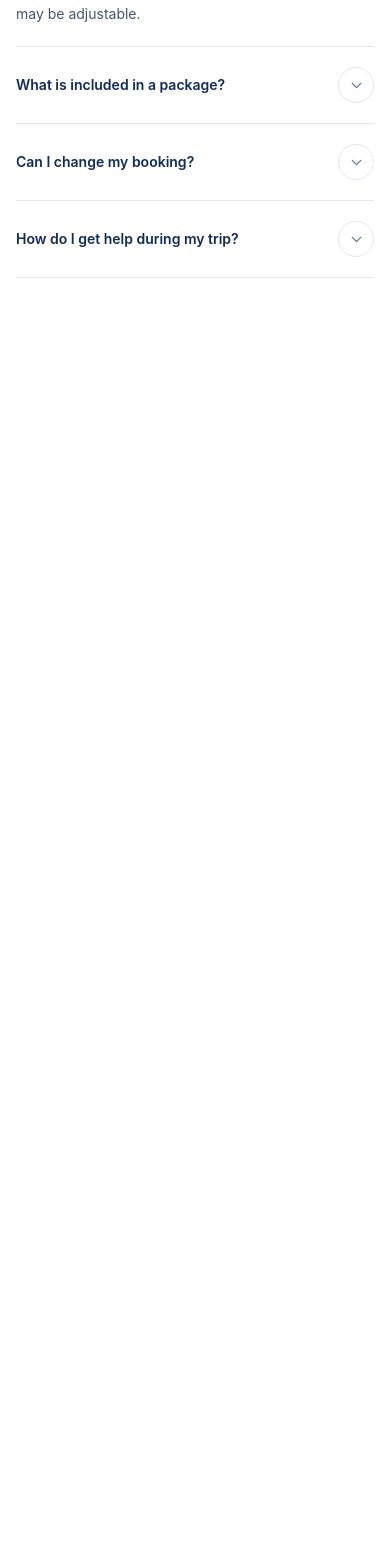
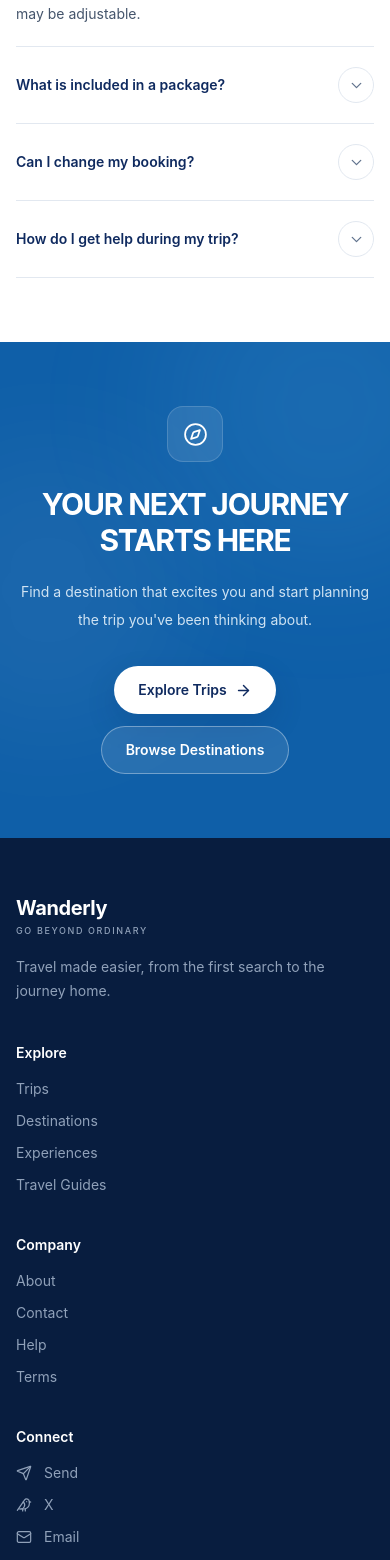
Before and after one commit to hashimwisamsami-arch/wanderly, a React (Vite) app: page / in a window 390 px wide. Shown: the part 10440-12000 px from the top of the page. Before the commit the page ends 10782 px from the top, so only its background shows below. Built offline with nearby package versions, Linux system fonts and the light colour scheme.

Commit message:
Add Footer and FinalCTA components to Home page

```diff
--- a/src/components/layout/Footer.jsx
+++ b/src/components/layout/Footer.jsx
@@ -0,0 +1,137 @@
+import { Send, Mail, Bird } from "lucide-react";
+import { NavLink } from "react-router-dom";
+
+const exploreLinks = [
+  { label: "Trips", to: "/trips" },
+  { label: "Destinations", to: "/destinations" },
+  { label: "Experiences", to: "/trips" },
+  { label: "Travel Guides", to: "/destinations" },
+];
+
+const companyLinks = [
+  { label: "About", to: "/about" },
+  { label: "Contact", to: "/contact" },
+  { label: "Help", to: "/contact" },
+  { label: "Terms", to: "/contact" },
+];
+
+const socialLinks = [
+  {
+    label: "Send ",
+    href: "#",
+    icon: Send,
+  },
+
+  {
+    label: "X",
+    href: "#",
+    icon: Bird,
+  },
+  {
+    label: "Email",
+    href: "mailto:hello@wanderly.com",
+    icon: Mail,
+  },
+];
+
+function FooterLink({ to, children }) {
+  return (
+    <NavLink
+      to={to}
+      className="text-sm text-slate-400 transition-colors duration-200 hover:text-white focus-visible:outline-none focus-visible:ring-2 focus-visible:ring-sky-400 focus-visible:ring-offset-2 focus-visible:ring-offset-[#081d3f]"
+    >
+      {children}
+    </NavLink>
+  );
+}
+
+export default function Footer() {
+  const currentYear = new Date().getFullYear();
+
+  return (
+    <footer className="bg-[#081d3f] text-white">
+      <div className="page-container">
+        {/* Main footer */}
+        <div className="grid gap-10 py-14 sm:grid-cols-2 lg:grid-cols-[1.5fr_1fr_1fr_1fr] lg:gap-12 lg:py-16">
+          {/* Brand */}
+          <div className="max-w-sm">
+            <NavLink
+              to="/"
+              className="inline-flex flex-col leading-none focus-visible:outline-none focus-visible:ring-2 focus-visible:ring-sky-400 focus-visible:ring-offset-2 focus-visible:ring-offset-[#081d3f]"
+              aria-label="Wanderly home"
+            >
+              <span className="text-xl font-bold tracking-[-0.02em]">
+                Wanderly
+              </span>
+
+              <span className="mt-1 text-[9px] font-medium tracking-[0.18em] text-slate-400">
+                GO BEYOND ORDINARY
+              </span>
+            </NavLink>
+
+            <p className="mt-5 text-sm leading-6 text-slate-400">
+              Travel made easier, from the first search to the journey home.
+            </p>
+          </div>
+
+          {/* Explore */}
+          <div>
+            <h2 className="text-sm font-semibold text-white">Explore</h2>
+
+            <nav className="mt-4 flex flex-col gap-3" aria-label="Explore">
+              {exploreLinks.map((link) => (
+                <FooterLink key={link.label} to={link.to}>
+                  {link.label}
+                </FooterLink>
+              ))}
+            </nav>
+          </div>
+
+          {/* Company */}
+          <div>
+            <h2 className="text-sm font-semibold text-white">Company</h2>
+
+            <nav className="mt-4 flex flex-col gap-3" aria-label="Company">
+              {companyLinks.map((link) => (
+                <FooterLink key={link.label} to={link.to}>
+                  {link.label}
+                </FooterLink>
+              ))}
+            </nav>
+          </div>
+
+          {/* Connect */}
+          <div>
+            <h2 className="text-sm font-semibold text-white">Connect</h2>
+
+            <nav className="mt-4 flex flex-col gap-3" aria-label="Social links">
+              {socialLinks.map(({ label, href, icon: Icon }) => (
+                <a
+                  key={label}
+                  href={href}
+                  className="inline-flex items-center gap-3 text-sm text-slate-400 transition-colors duration-200 hover:text-white focus-visible:outline-none focus-visible:ring-2 focus-visible:ring-sky-400 focus-visible:ring-offset-2 focus-visible:ring-offset-[#081d3f]"
+                  {...(href !== "#" && {
+                    target: href.startsWith("http") ? "_blank" : undefined,
+                    rel: href.startsWith("http") ? "noreferrer" : undefined,
+                  })}
+                >
+                  <Icon size={16} strokeWidth={1.8} aria-hidden="true" />
+                  {label}
+                </a>
+              ))}
+            </nav>
+          </div>
+        </div>
+
+        {/* Bottom */}
+        <div className="flex flex-col gap-3 border-t border-white/10 py-6 sm:flex-row sm:items-center sm:justify-between">
+          <p className="text-xs text-slate-500">
+            © {currentYear} Wanderly. All rights reserved.
+          </p>
+
+          <p className="text-xs text-slate-500">Travel made easier.</p>
+        </div>
+      </div>
+    </footer>
+  );
+}
--- a/src/components/sections/FinalCTA.jsx
+++ b/src/components/sections/FinalCTA.jsx
@@ -0,0 +1,64 @@
+import { ArrowRight, Compass } from "lucide-react";
+import { NavLink } from "react-router-dom";
+
+export default function FinalCTA() {
+  return (
+    <section
+      className="final-cta relative overflow-hidden bg-[#0f5fa8] py-16 sm:py-20 lg:py-24"
+      aria-labelledby="final-cta-title"
+    >
+      {/* Decorative atmosphere */}
+      <div className="pointer-events-none absolute inset-0" aria-hidden="true">
+        <span className="absolute -left-24 top-1/2 size-72 -translate-y-1/2 rounded-full bg-white/5 blur-3xl" />
+        <span className="absolute -right-24 -top-24 size-80 rounded-full bg-sky-300/10 blur-3xl" />
+      </div>
+
+      <div className="page-container relative">
+        <div className="final-cta-content mx-auto max-w-3xl text-center">
+          {/* Icon */}
+          <div className="final-cta-icon mx-auto flex size-14 items-center justify-center rounded-2xl border border-white/15 bg-white/10 text-white">
+            <Compass size={25} strokeWidth={1.7} aria-hidden="true" />
+          </div>
+
+          {/* Heading */}
+          <h2
+            id="final-cta-title"
+            className="final-cta-title mt-6 text-3xl font-bold tracking-[-0.04em] text-white sm:text-4xl lg:text-5xl"
+          >
+            YOUR NEXT JOURNEY
+            <span className="block">STARTS HERE</span>
+          </h2>
+
+          {/* Description */}
+          <p className="final-cta-description mx-auto mt-5 max-w-2xl text-sm leading-7 text-sky-50/85 sm:text-base">
+            Find a destination that excites you and start planning the trip
+            you've been thinking about.
+          </p>
+
+          {/* Actions */}
+          <div className="final-cta-actions mt-8 flex flex-col items-center justify-center gap-3 sm:flex-row">
+            <NavLink
+              to="/trips"
+              className="group inline-flex min-h-12 items-center justify-center gap-2 rounded-full bg-white px-6 text-sm font-semibold text-[#0f2a5f] shadow-[0_12px_30px_rgb(15_42_95/0.16)] transition-[transform,background-color,box-shadow] duration-200 hover:-translate-y-0.5 hover:bg-sky-50 hover:shadow-[0_16px_34px_rgb(15_42_95/0.2)] focus-visible:outline-none focus-visible:ring-2 focus-visible:ring-white focus-visible:ring-offset-2 focus-visible:ring-offset-[#0f5fa8]"
+            >
+              Explore Trips
+              <ArrowRight
+                size={17}
+                strokeWidth={2}
+                className="transition-transform duration-200 group-hover:translate-x-0.5"
+                aria-hidden="true"
+              />
+            </NavLink>
+
+            <NavLink
+              to="/destinations"
+              className="inline-flex min-h-12 items-center justify-center rounded-full border border-white/35 bg-white/10 px-6 text-sm font-semibold text-white backdrop-blur-[2px] transition-[transform,background-color,border-color] duration-200 hover:-translate-y-0.5 hover:border-white/55 hover:bg-white/15 focus-visible:outline-none focus-visible:ring-2 focus-visible:ring-white focus-visible:ring-offset-2 focus-visible:ring-offset-[#0f5fa8]"
+            >
+              Browse Destinations
+            </NavLink>
+          </div>
+        </div>
+      </div>
+    </section>
+  );
+}
--- a/src/pages/Home.jsx
+++ b/src/pages/Home.jsx
@@ -7,6 +7,8 @@ import HowItWorks from "../components/sections/HowItWorks.jsx";
 import Statistics from "../components/sections/Statistics.jsx";
 import Testimonial from "../components/sections/Testimonial.jsx";
 import FAQ from "../components/sections/FAQ.jsx";
+import FinalCTA from "../components/sections/FinalCTA.jsx";
+import Footer from "../components/layout/Footer.jsx";
 
 const Home = () => {
   return (
@@ -20,6 +22,8 @@ const Home = () => {
       <Statistics />
       <Testimonial />
       <FAQ />
+      <FinalCTA />
+      <Footer />
     </main>
   );
 };
```
